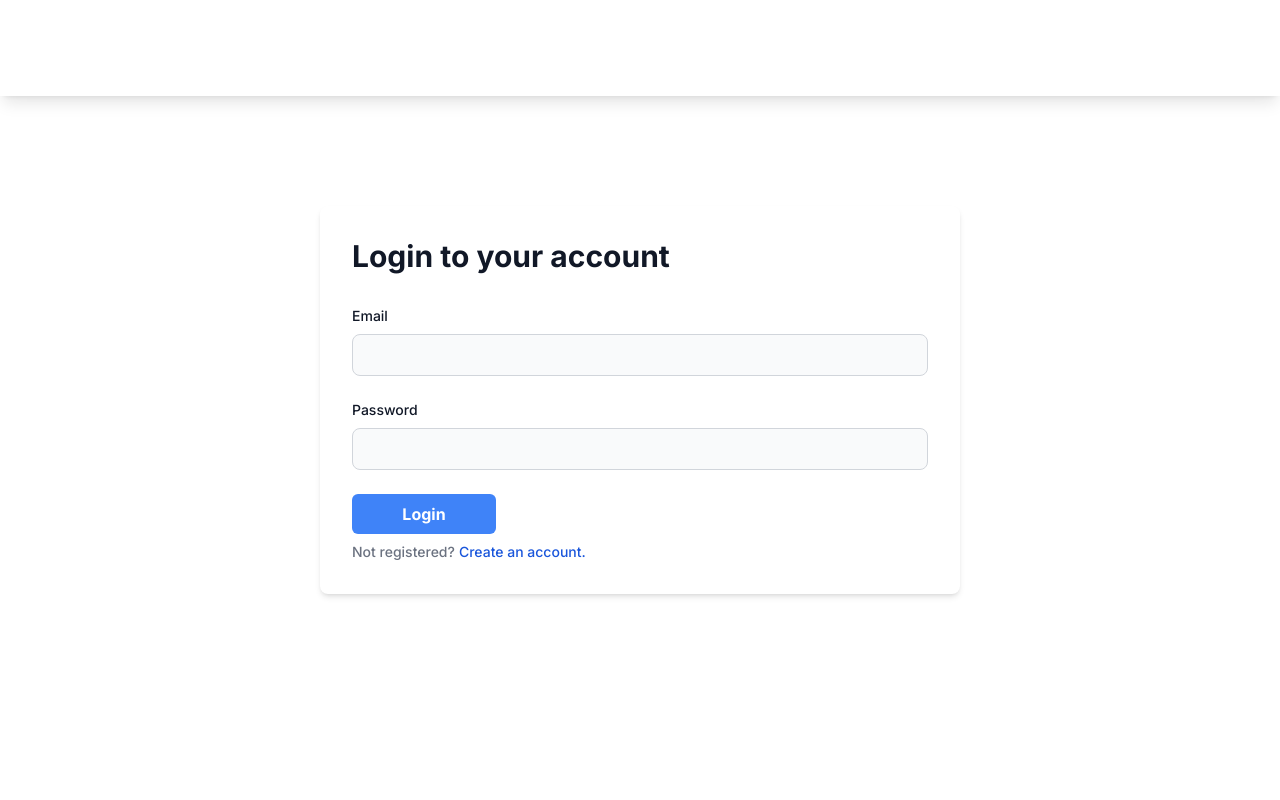
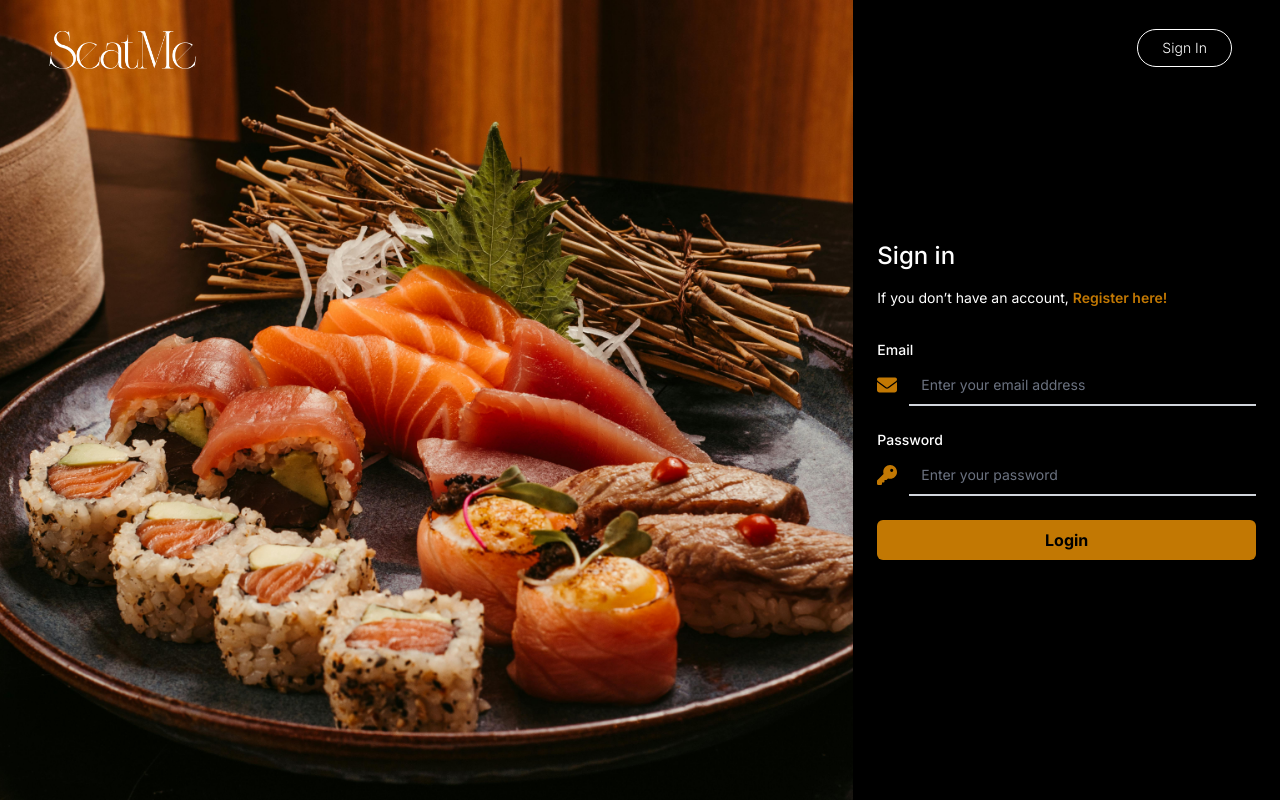
Before and after one commit to Ntchah/seat-me, a Next.js app: page /login in a window 1280 px wide. Built offline with nearby package versions, Linux system fonts and the light colour scheme; no server answers.

Commit message:
feat: new design login page

```diff
--- a/src/app/login/page.tsx
+++ b/src/app/login/page.tsx
@@ -3,6 +3,8 @@ import { signIn } from "next-auth/react";
 import { useState, FormEvent } from "react";
 import { useRouter } from "next/navigation";
 import Link from "next/link";
+import { FontAwesomeIcon } from '@fortawesome/react-fontawesome';
+import { faEnvelope,faKey } from '@fortawesome/free-solid-svg-icons'
 
 export default function Login() {
   const [email, setEmail] = useState<string>("");
@@ -35,50 +37,73 @@ export default function Login() {
   };
 
   return (
-    <div className="flex items-center justify-center min-h-screen bg-white">
-      <div className="flex flex-col items-center justify-center w-full bg-white rounded-lg shadow-md lg:max-w-screen-sm">
-        <div className="p-6 w-full lg:p-8">
-          <h1 className="mb-3 text-2xl font-bold text-gray-900 lg:text-3xl dark:text-white">Login to your account</h1>
-          <form onSubmit={handleLogin} className="mt-8">
-            <div className="mb-6">
-              <label className="block mb-2 text-sm font-medium text-gray-900">Email</label>
+    <div className="flex min-h-screen">
+      {/* Left Section: Image */}
+      <div className="w-2/3 relative">
+        <img
+          src="/img/banner.jpg"
+          alt="banner"
+          className="h-full w-full object-cover"
+        />
+      </div>
+
+      {/* Right Section: Login Form */}
+      <div className="w-1/3 bg-black text-white flex items-center justify-center">
+        <div className="w-full max-w-md px-6">
+          <h1 className="text-2xl font-medium mb-4">Sign in</h1>
+          <p className="text-sm mb-8">
+            If you don’t have an account,{" "}
+            <Link href="/register" className="text-md text-yellow-500 font-semibold hover:underline">
+              Register here!
+            </Link>
+          </p>
+          <form onSubmit={handleLogin} className="space-y-6">
+            <div>
+              <label htmlFor="email" className="block text-sm font-medium text-white mb-1">
+                Email
+              </label>
+              <div className="flex items-center gap-3">
+                <FontAwesomeIcon icon={faEnvelope} className="text-yellow-500" size="lg" />
                 <input
                   type="text"
-                name="email"
+                  id="email"
                   value={email}
                   onChange={(e) => setEmail(e.target.value)}
                   required
-                className="bg-gray-50 border border-gray-300 text-gray-900 lg:text-sm rounded-lg focus:ring-blue-500 focus:border-blue-500 block w-full p-2.5 dark:bg-gray-700 dark:border-gray-600 dark:placeholder:text-gray-400 dark:text-white dark:focus:ring-blue-500 dark:focus:border-blue-500"
+                  placeholder="Enter your email address"
+                  className="w-full bg-black text-white border-0 border-b-2 border-gray-300 focus:border-yellow-500 placeholder:text-sm placeholder-gray-500 focus:ring-0 focus-visible:outline-none"
                 />
               </div>
-            <div className="mb-6">
-              <label className="block mb-2 text-sm font-medium text-gray-900">Password</label>
+            </div>
+            <div>
+              <label htmlFor="password" className="block text-sm font-medium text-white mb-1">
+                Password
+              </label>
+              <div className="flex items-center gap-3">
+                <FontAwesomeIcon icon={faKey} className="text-yellow-500" size="lg" />
                 <input
                   type="password"
-                name="password"
+                  id="password"
                   value={password}
                   onChange={(e) => setPassword(e.target.value)}
                   required
-                className="bg-gray-50 border border-gray-300 text-gray-900 lg:text-sm rounded-lg focus:ring-blue-500 focus:border-blue-500 block w-full p-2.5 dark:bg-gray-700 dark:border-gray-600 dark:placeholder:text-gray-400 dark:text-white dark:focus:ring-blue-500 dark:focus:border-blue-500"
+                  placeholder="Enter your password"
+                  className="w-full bg-black text-white border-0 border-b-2 border-gray-300 focus:border-yellow-500 placeholder:text-sm placeholder-gray-500 focus:ring-0 focus-visible:outline-none"
                 />
               </div>
+            </div>
+
+
             {errorMessage && (
-              <p className="text-red-500 text-center mb-4">
-                {errorMessage}
-              </p>
+              <p className="text-red-500 text-center">{errorMessage}</p>
             )}
+
             <button
               type="submit"
-              className="w-[25%] bg-blue-500 hover:bg-blue-700 text-white font-bold py-2 px-4 mb-2 rounded-md"
+              className="w-full py-2 bg-yellow-500 text-black font-bold rounded-md hover:bg-yellow-600"
             >
               Login
             </button>
-            <div className="text-sm font-medium text-gray-500 dark:text-gray-400">
-              Not registered?
-              <Link className="ml-1 text-blue-700 hover:underline dark:text-blue-500" href={"/register"}>
-                Create an account.
-              </Link>
-            </div>
           </form>
         </div>
       </div>
--- a/src/components/TopMenu.tsx
+++ b/src/components/TopMenu.tsx
@@ -23,7 +23,7 @@ export default function TopMenu() {
           console.log("toggle");
      };
      return (
-          <div className='fixed z-40 w-full h-16 lg:h-24 py-4 lg:py-7 px-5 lg:px-12 gap-3 flex item-center shadow-lg justify-between'>
+          <div className='fixed z-40 w-full h-16 lg:h-24 py-4 lg:py-7 px-5 lg:px-12 gap-3 flex item-center justify-between'>
                <Link href="/" passHref>
                     <Image
                          src='/img/logo.png'
```
Also changed, not shown: public/img/banner.jpg (added). Lines whose indentation alone changed are shown as unchanged.
